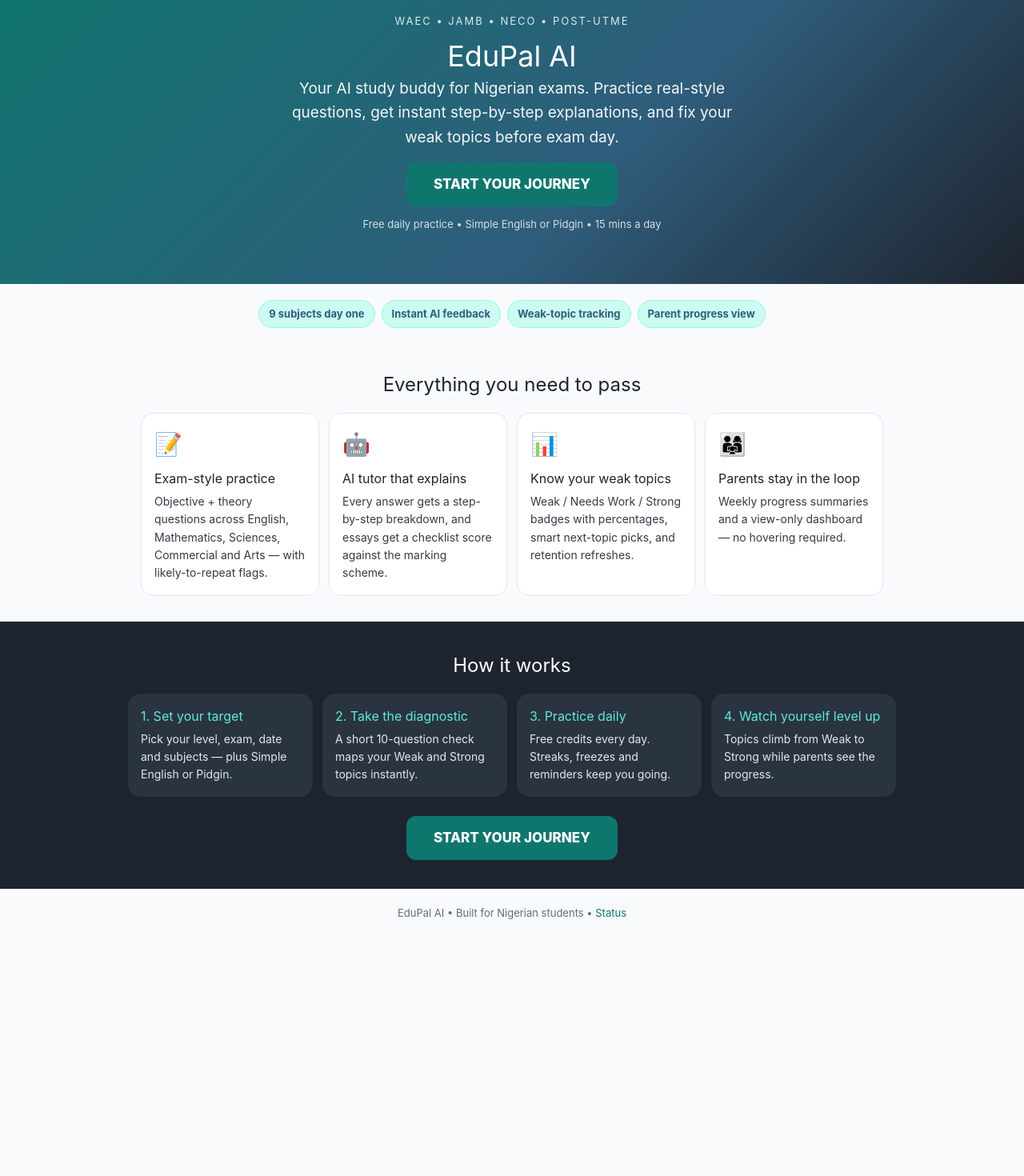
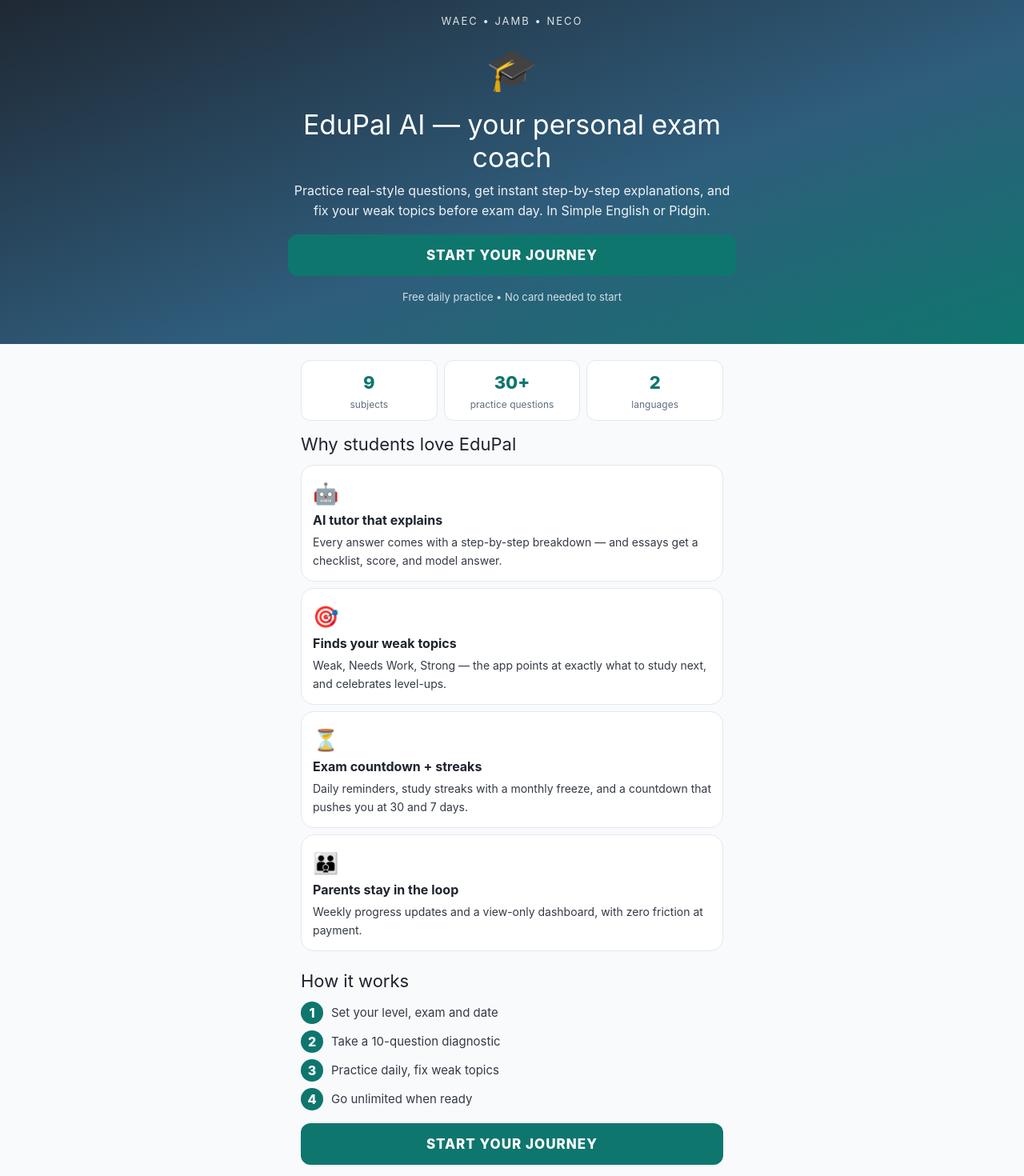
Before and after one commit to isaacarvb/Edupal-AI, a Next.js app: page / in a window 1280 px wide. Shown: the part 40-1510 px from the top of the page at 80% size. Before the commit the page ends 1212 px from the top, so only its background shows below. Built offline with nearby package versions, Linux system fonts and the light colour scheme.

Commit message:
Landing page: hero, features, double START YOUR JOURNEY

```diff
--- a/app/page.tsx
+++ b/app/page.tsx
@@ -1,89 +1,84 @@
 const btn: React.CSSProperties = {
-  display: "inline-block", background: "#0F766E", color: "#fff", fontWeight: 800,
-  fontSize: 17, padding: "14px 34px", borderRadius: 12, textDecoration: "none", marginTop: 16
+  display: "block", textAlign: "center", background: "#0F766E", color: "#fff",
+  borderRadius: 12, minHeight: 52, lineHeight: "52px", fontWeight: 800,
+  fontSize: 17, textDecoration: "none", margin: "16px 0", letterSpacing: 1
 };
 
-const card: React.CSSProperties = {
-  background: "#fff", border: "1px solid #E2E8F0", borderRadius: 16, padding: 16, flex: "1 1 200px"
-};
+function Feature({ emoji, title, text }: { emoji: string; title: string; text: string }) {
+  return (
+    <div style={{ background: "#fff", border: "1px solid #E2E8F0", borderRadius: 16, padding: 14, margin: "8px 0" }}>
+      <div style={{ fontSize: 26 }}>{emoji}</div>
+      <strong style={{ color: "#1E242E" }}>{title}</strong>
+      <p style={{ fontSize: 14, margin: "4px 0 0" }}>{text}</p>
+    </div>
+  );
+}
 
 export default function Landing() {
   return (
-    <main style={{ margin: 0, fontFamily: "Inter,-apple-system,Segoe UI,Roboto,Arial,sans-serif", color: "#333A45", lineHeight: 1.6 }}>
-      {/* HERO — chalkboard-teal gradient with book pattern */}
+    <main style={{ margin: 0, color: "#333A45", fontFamily: "Inter,-apple-system,Segoe UI,Roboto,Arial,sans-serif" }}>
+      {/* HERO */}
       <section
         style={{
-          background: "linear-gradient(135deg,#0F766E 0%,#2F5D7C 60%,#1E242E 100%)",
-          color: "#fff", padding: "56px 20px 64px", textAlign: "center", position: "relative", overflow: "hidden"
+          background: "linear-gradient(160deg, #1E242E 0%, #2F5D7C 60%, #0F766E 100%)",
+          color: "#fff", padding: "56px 20px 48px", textAlign: "center"
         }}
       >
-        <div style={{ fontSize: 13, letterSpacing: 2, opacity: 0.85 }}>WAEC • JAMB • NECO • POST-UTME</div>
-        <h1 style={{ fontSize: 36, margin: "12px 0 4px", color: "#fff", lineHeight: 1.2 }}>
-          EduPal AI
+        <div style={{ maxWidth: 560, margin: "0 auto" }}>
+          <p style={{ fontSize: 13, letterSpacing: 2, opacity: 0.85, margin: 0 }}>WAEC • JAMB • NECO</p>
+          <div style={{ fontSize: 52, margin: "8px 0" }}>🎓</div>
+          <h1 style={{ fontSize: 34, margin: "0 0 8px", color: "#fff", lineHeight: 1.2 }}>
+            EduPal AI — your personal exam coach
           </h1>
-        <p style={{ fontSize: 19, margin: "0 auto", maxWidth: 560, opacity: 0.95 }}>
-          Your AI study buddy for Nigerian exams. Practice real-style questions, get instant
-          step-by-step explanations, and fix your weak topics before exam day.
+          <p style={{ fontSize: 16, opacity: 0.92, lineHeight: 1.6 }}>
+            Practice real-style questions, get instant step-by-step explanations,
+            and fix your weak topics before exam day. In Simple English or Pidgin.
           </p>
           <a href="/onboarding" style={btn}>START YOUR JOURNEY</a>
-        <p style={{ fontSize: 13, opacity: 0.8, marginTop: 12 }}>Free daily practice • Simple English or Pidgin • 15 mins a day</p>
+          <p style={{ fontSize: 13, opacity: 0.8 }}>Free daily practice • No card needed to start</p>
+        </div>
       </section>
 
-      {/* TRUST STRIP */}
-      <section style={{ display: "flex", gap: 8, flexWrap: "wrap", justifyContent: "center", padding: "20px 16px", background: "#F8FAFC" }}>
-        {["9 subjects day one", "Instant AI feedback", "Weak-topic tracking", "Parent progress view"].map((t) => (
-          <span key={t} style={{ fontSize: 13, fontWeight: 700, background: "#CCFBF1", border: "1px solid #99F6E4", color: "#2F5D7C", padding: "6px 12px", borderRadius: 999 }}>{t}</span>
+      {/* STATS STRIP */}
+      <section style={{ maxWidth: 560, margin: "0 auto", padding: "20px 16px 0" }}>
+        <div style={{ display: "flex", gap: 8, textAlign: "center" }}>
+          {[
+            ["9", "subjects"],
+            ["30+", "practice questions"],
+            ["2", "languages"]
+          ].map(([n, label]) => (
+            <div key={label} style={{ flex: 1, background: "#fff", border: "1px solid #E2E8F0", borderRadius: 12, padding: 10 }}>
+              <div style={{ fontSize: 22, fontWeight: 800, color: "#0F766E" }}>{n}</div>
+              <div style={{ fontSize: 12, color: "#5F6E7F" }}>{label}</div>
+            </div>
           ))}
+        </div>
       </section>
 
       {/* FEATURES */}
-      <section style={{ maxWidth: 960, margin: "0 auto", padding: "32px 16px" }}>
-        <h2 style={{ color: "#1E242E", fontSize: 24, textAlign: "center" }}>Everything you need to pass</h2>
-        <div style={{ display: "flex", gap: 12, flexWrap: "wrap", marginTop: 16 }}>
-          <div style={card}>
-            <div style={{ fontSize: 28 }}>📝</div>
-            <h3 style={{ color: "#1E242E", margin: "8px 0 4px" }}>Exam-style practice</h3>
-            <p style={{ fontSize: 14, margin: 0 }}>Objective + theory questions across English, Mathematics, Sciences, Commercial and Arts — with likely-to-repeat flags.</p>
-          </div>
-          <div style={card}>
-            <div style={{ fontSize: 28 }}>🤖</div>
-            <h3 style={{ color: "#1E242E", margin: "8px 0 4px" }}>AI tutor that explains</h3>
-            <p style={{ fontSize: 14, margin: 0 }}>Every answer gets a step-by-step breakdown, and essays get a checklist score against the marking scheme.</p>
-          </div>
-          <div style={card}>
-            <div style={{ fontSize: 28 }}>📊</div>
-            <h3 style={{ color: "#1E242E", margin: "8px 0 4px" }}>Know your weak topics</h3>
-            <p style={{ fontSize: 14, margin: 0 }}>Weak / Needs Work / Strong badges with percentages, smart next-topic picks, and retention refreshes.</p>
-          </div>
-          <div style={card}>
-            <div style={{ fontSize: 28 }}>👨‍👩‍👧</div>
-            <h3 style={{ color: "#1E242E", margin: "8px 0 4px" }}>Parents stay in the loop</h3>
-            <p style={{ fontSize: 14, margin: 0 }}>Weekly progress summaries and a view-only dashboard — no hovering required.</p>
-          </div>
-        </div>
+      <section style={{ maxWidth: 560, margin: "0 auto", padding: "12px 16px" }}>
+        <h2 style={{ color: "#1E242E", fontSize: 22 }}>Why students love EduPal</h2>
+        <Feature emoji="🤖" title="AI tutor that explains" text="Every answer comes with a step-by-step breakdown — and essays get a checklist, score, and model answer." />
+        <Feature emoji="🎯" title="Finds your weak topics" text="Weak, Needs Work, Strong — the app points at exactly what to study next, and celebrates level-ups." />
+        <Feature emoji="⏳" title="Exam countdown + streaks" text="Daily reminders, study streaks with a monthly freeze, and a countdown that pushes you at 30 and 7 days." />
+        <Feature emoji="👪" title="Parents stay in the loop" text="Weekly progress updates and a view-only dashboard, with zero friction at payment." />
       </section>
 
       {/* HOW IT WORKS */}
-      <section style={{ background: "#1E242E", color: "#E2E8F0", padding: "36px 16px", textAlign: "center" }}>
-        <h2 style={{ color: "#fff", fontSize: 24 }}>How it works</h2>
-        <div style={{ display: "flex", gap: 12, flexWrap: "wrap", maxWidth: 960, margin: "16px auto 0", textAlign: "left" }}>
-          {[
-            ["1. Set your target", "Pick your level, exam, date and subjects — plus Simple English or Pidgin."],
-            ["2. Take the diagnostic", "A short 10-question check maps your Weak and Strong topics instantly."],
-            ["3. Practice daily", "Free credits every day. Streaks, freezes and reminders keep you going."],
-            ["4. Watch yourself level up", "Topics climb from Weak to Strong while parents see the progress."]
-          ].map(([h, p]) => (
-            <div key={h} style={{ flex: "1 1 200px", background: "#2A3340", borderRadius: 16, padding: 16 }}>
-              <h3 style={{ color: "#5EEAD4", margin: "0 0 4px", fontSize: 16 }}>{h}</h3>
-              <p style={{ fontSize: 14, margin: 0 }}>{p}</p>
+      <section style={{ maxWidth: 560, margin: "0 auto", padding: "0 16px" }}>
+        <h2 style={{ color: "#1E242E", fontSize: 22 }}>How it works</h2>
+        {["Set your level, exam and date", "Take a 10-question diagnostic", "Practice daily, fix weak topics", "Go unlimited when ready"].map((s, i) => (
+          <div key={s} style={{ display: "flex", gap: 10, alignItems: "center", margin: "8px 0" }}>
+            <span style={{ width: 28, height: 28, borderRadius: 999, background: "#0F766E", color: "#fff", textAlign: "center", lineHeight: "28px", fontWeight: 800, flexShrink: 0 }}>{i + 1}</span>
+            <span style={{ fontSize: 15 }}>{s}</span>
           </div>
         ))}
-        </div>
-        <a href="/onboarding" style={{ ...btn, marginTop: 24 }}>START YOUR JOURNEY</a>
+        <a href="/onboarding" style={btn}>START YOUR JOURNEY</a>
       </section>
 
-      <footer style={{ textAlign: "center", padding: 20, fontSize: 13, color: "#5F6E7F" }}>
-        EduPal AI • Built for Nigerian students • <a href="/api/health" style={{ color: "#0F766E" }}>Status</a>
+      {/* FOOTER */}
+      <footer style={{ textAlign: "center", padding: "16px 20px 40px", fontSize: 13, color: "#5F6E7F" }}>
+        EduPal AI • Built for Nigerian students • WAEC / JAMB / NECO
       </footer>
     </main>
   );
```
Lines whose indentation alone changed are shown as unchanged.
